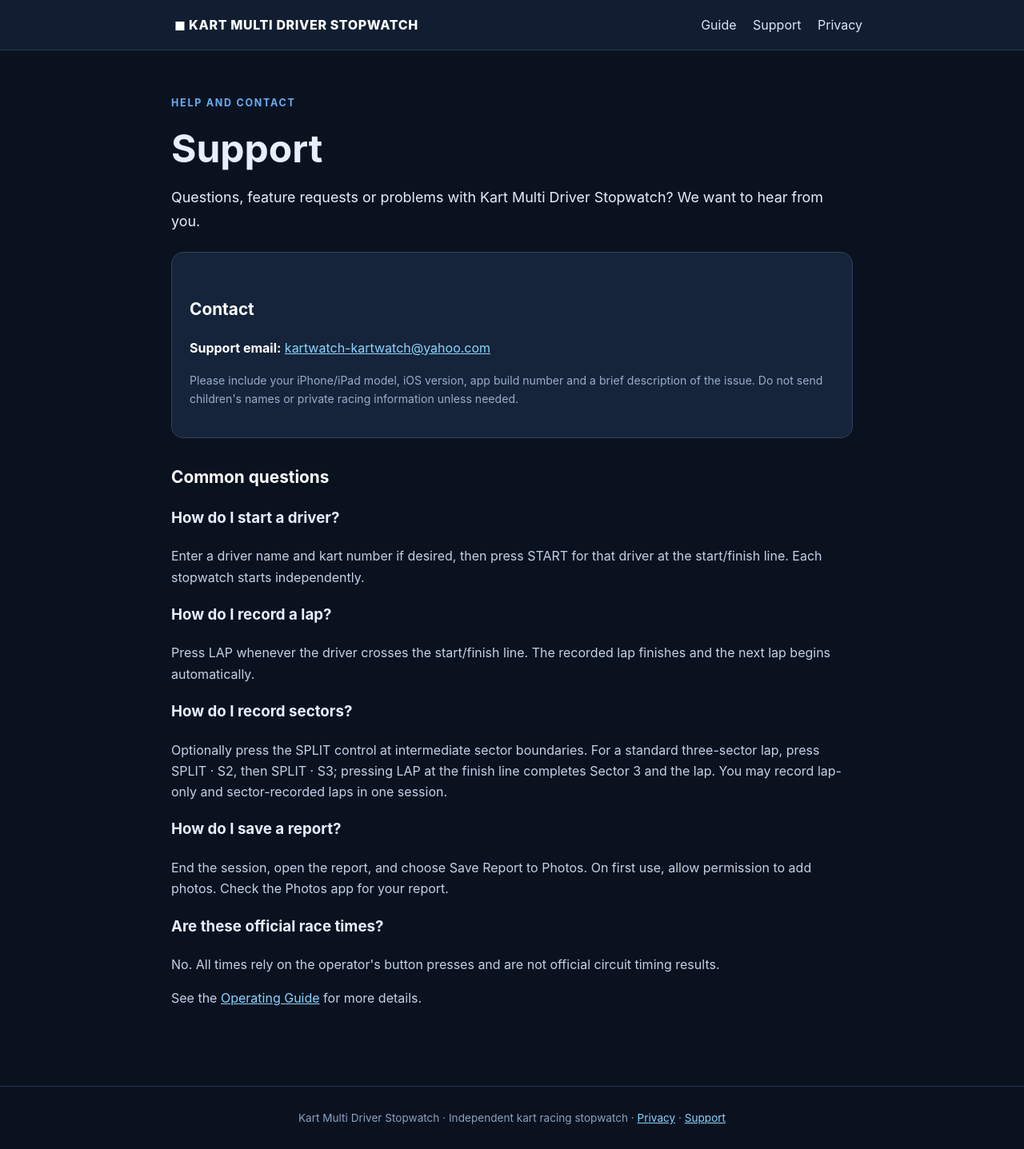
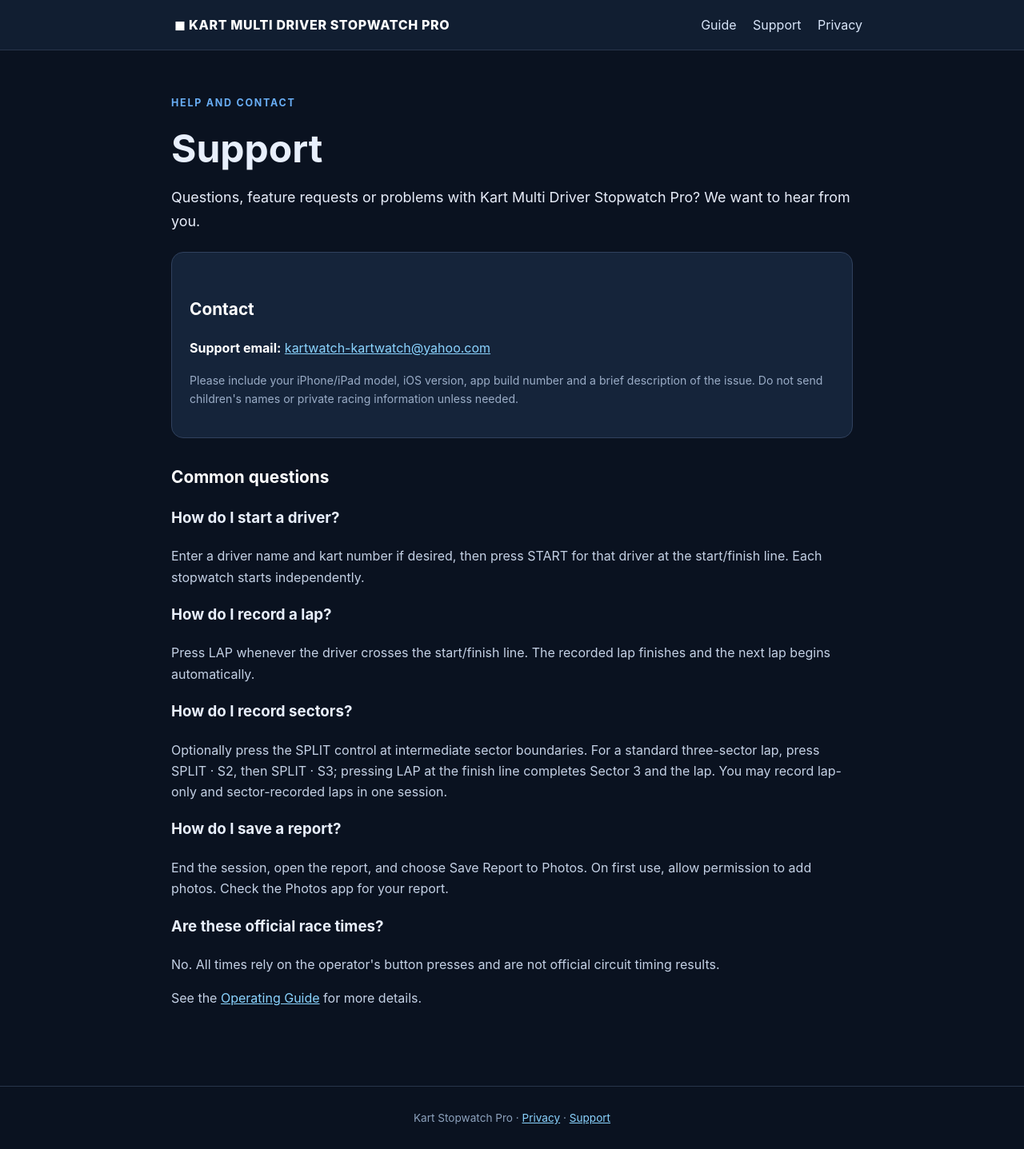
Before and after one commit to marfff/kart-stopwatch-support, a plain HTML site: page support.html in a window 1280 px wide. Shown: the whole page at 80% size. Drawn offline with Linux system fonts and the light colour scheme.

Commit message:
Update support page for 'Pro' version

```diff
--- a/support.html
+++ b/support.html
@@ -4,14 +4,14 @@
   <meta charset="UTF-8">
   <meta name="viewport" content="width=device-width, initial-scale=1">
   <meta name="robots" content="index,follow">
-  <meta name="description" content="Kart Multi Driver Stopwatch — app information, privacy and support.">
-  <title>Support | Kart Multi Driver Stopwatch</title>
+  <meta name="description" content="Kart Multi Driver Stopwatch Pro — app information, privacy and support.">
+  <title>Support | Kart Multi Driver Stopwatch Pro</title>
   <link rel="stylesheet" href="styles.css">
 </head>
 <body>
 <header>
   <nav>
-    <a class="brand" href="index.html">◼ KART MULTI DRIVER STOPWATCH</a>
+    <a class="brand" href="index.html">◼ KART MULTI DRIVER STOPWATCH PRO</a>
     <div>
       <a href="guide.html">Guide</a>
       <a href="support.html">Support</a>
@@ -23,7 +23,7 @@
 <main>
   <div class="eyebrow">Help and contact</div>
   <h1>Support</h1>
-  <p class="lead">Questions, feature requests or problems with Kart Multi Driver Stopwatch? We want to hear from you.</p>
+  <p class="lead">Questions, feature requests or problems with Kart Multi Driver Stopwatch Pro? We want to hear from you.</p>
 
   <div class="panel">
     <h2>Contact</h2>
@@ -55,7 +55,7 @@
 </main>
 
 <footer>
-  Kart Multi Driver Stopwatch · Independent kart racing stopwatch ·
+  Kart Stopwatch Pro ·
   <a href="privacy.html">Privacy</a> ·
   <a href="support.html">Support</a>
 </footer>
```
